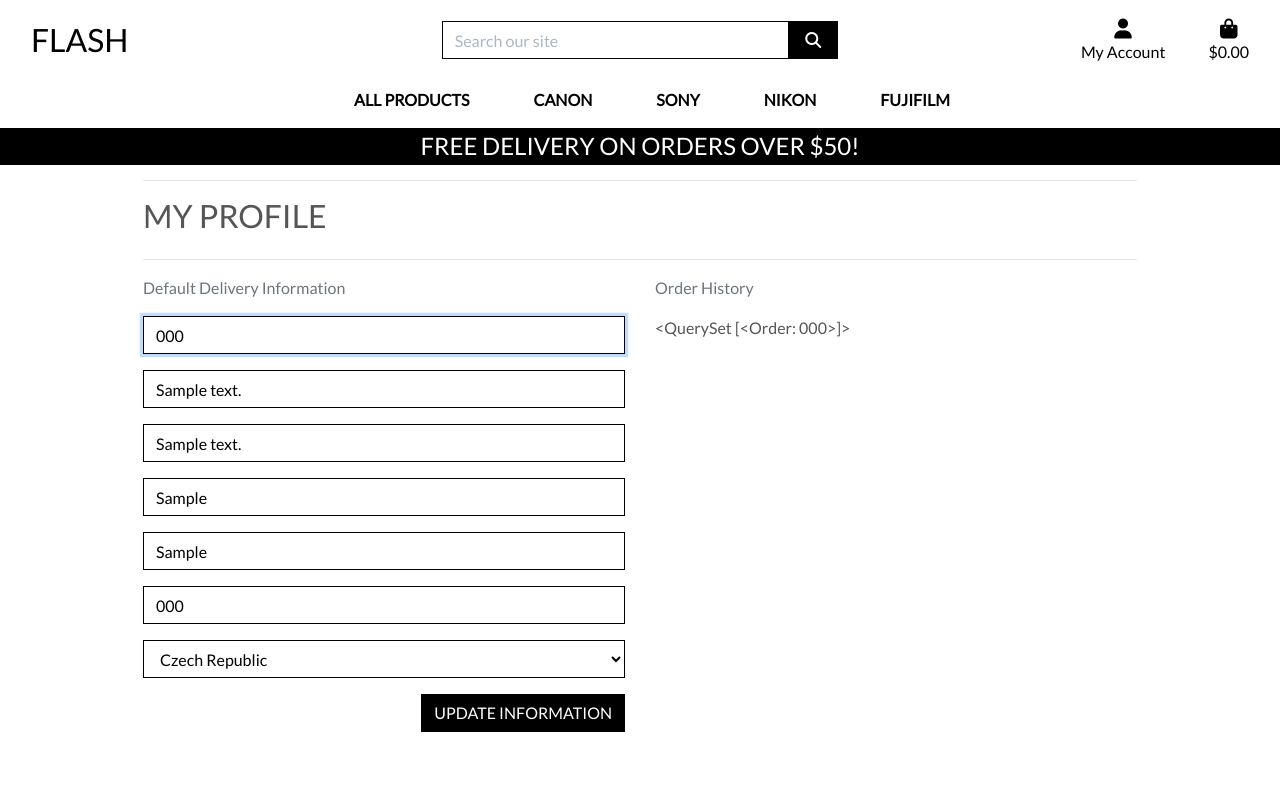
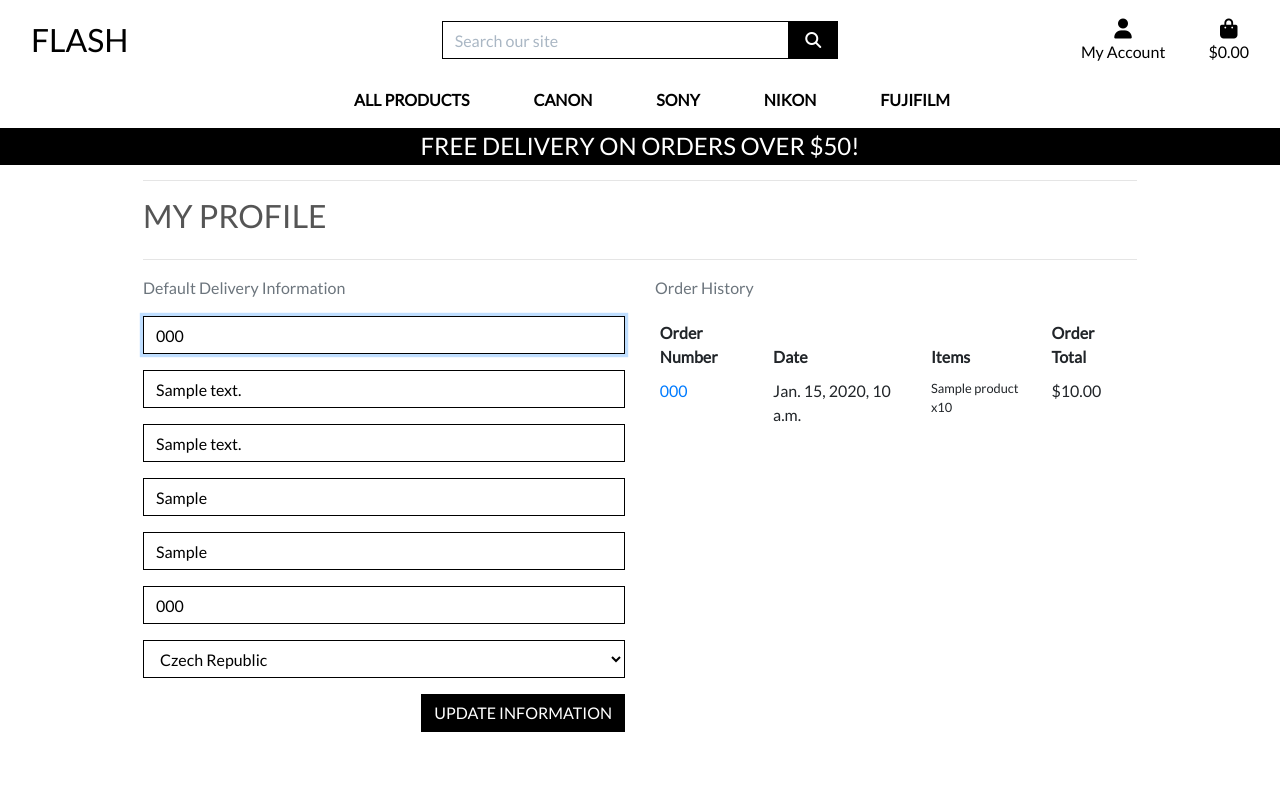
Before and after one commit to chikos96/flash-ecommerce, a Django app: page /profile/ in a window 1280 px wide. Run offline with Django 3.2, Linux system fonts and the light colour scheme; a user stored in the database is signed in; tables that the repository leaves empty hold one stand-in row (values such as "Sample post"); some libraries are stand-ins or nearby versions.

Commit message:
added order history and updated checkout views

```diff
--- a/profiles/static/profiles/css/profile.css
+++ b/profiles/static/profiles/css/profile.css
@@ -1,3 +1,8 @@
+.order-history {
+    max-height: 416px; /* height of profile form + submit button */
+    overflow-y: auto;
+}
+
 #profile-update-form .form-control {
     color: #000;
 }
--- a/profiles/templates/profiles/profile.html
+++ b/profiles/templates/profiles/profile.html
@@ -34,7 +34,43 @@
             </div>
             <div class="col-12 col-lg-6">
                 <p class="text-muted">Order History</p>
-                {{ orders }}
+                <div class="order-history table-responsive">
+                    <table class="table table-sm table-borderless">
+                        <thead>
+                            <tr>
+                                <th>Order Number</th>
+                                <th>Date</th>
+                                <th>Items</th>
+                                <th>Order Total</th>
+                            </tr>
+                        </thead>
+                        <tbody>
+                            {% for order in orders %}
+                                <tr>
+                                    <td>
+                                        <a href="{% url 'order_history' order.order_number %}"
+                                        title="{{ order.order_number }}">
+                                            {{ order.order_number|truncatechars:6 }}
+                                        </a>
+                                    </td>
+                                    <td>{{ order.date }}</td>
+                                    <td>
+                                        <ul class="list-unstyled">
+                                            {% for item in order.lineitems.all %}
+                                                <li class="small">
+                                                    {% if item.product.has_sizes %}
+                                                        Size {{ item.product.size|upper }}
+                                                    {% endif %}{{ item.product.name }} x{{ item.quantity }}
+                                                </li>
+                                            {% endfor %}
+                                        </ul>
+                                    </td>
+                                    <td>${{ order.grand_total }}</td>
+                                </tr>
+                            {% endfor %}
+                        </tbody>
+                    </table>
+                </div>
             </div>
         </div>
 {% endblock %}
--- a/profiles/urls.py
+++ b/profiles/urls.py
@@ -2,5 +2,6 @@ from django.urls import path
 from . import views
 
 urlpatterns = [
-    path('', views.profile, name='profile')
+    path('', views.profile, name='profile'),
+    path('order_history/<order_number>', views.order_history, name='order_history'),
 ]
--- a/profiles/views.py
+++ b/profiles/views.py
@@ -4,6 +4,7 @@ from django.contrib import messages
 from .models import UserProfile
 from .forms import UserProfileForm
 
+from checkout.models import Order
 
 def profile(request):
     """ Display the user's profile. """
@@ -26,3 +27,20 @@ def profile(request):
     }
 
     return render(request, template, context)
+
+
+def order_history(request, order_number):
+    order = get_object_or_404(Order, order_number=order_number)
+
+    messages.info(request, (
+        f'This is a past confirmation for order number {order_number}. '
+        'A confirmation email was sent on the order date.'
+    ))
+
+    template = 'checkout/checkout_success.html'
+    context = {
+        'order': order,
+        'from_profile': True,
+    }
+
+    return render(request, template, context)
```
Also changed, not shown: checkout/templates/checkout/checkout_success.html (+15 -6 lines), checkout/views.py (+52 -2 lines).
